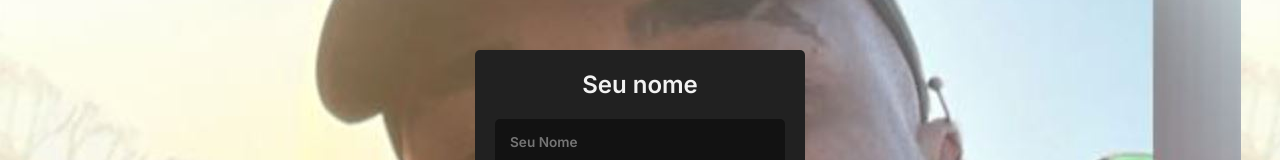
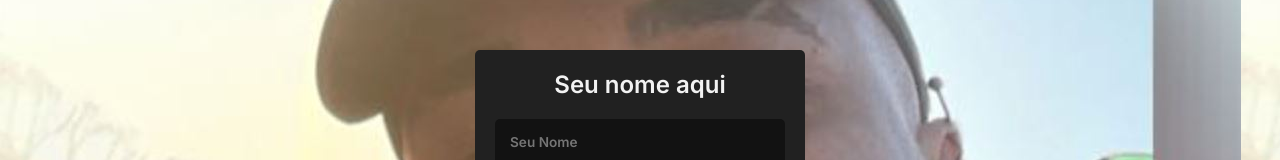
Before and after one commit to saviopeixoto/chat, a plain HTML site: page frontend/index.html in a window 1280 px wide. Shown: the part 252-412 px from the top of the page. Drawn offline with nearby package versions, Linux system fonts and the light colour scheme; a web font is replaced by a local one.

Commit message:
update 0807

```diff
--- a/frontend/index.html
+++ b/frontend/index.html
@@ -16,7 +16,7 @@
     <section class="container">
 
         <section class="login">
-            <h2>Seu nome </h2>
+            <h2>Seu nome aqui </h2>
             <form class="login__form">
                 <input type="text" class="login__input" placeholder="Seu Nome" required/>
                 <button type="submit" class="login__button"> entrar  </button>
```
